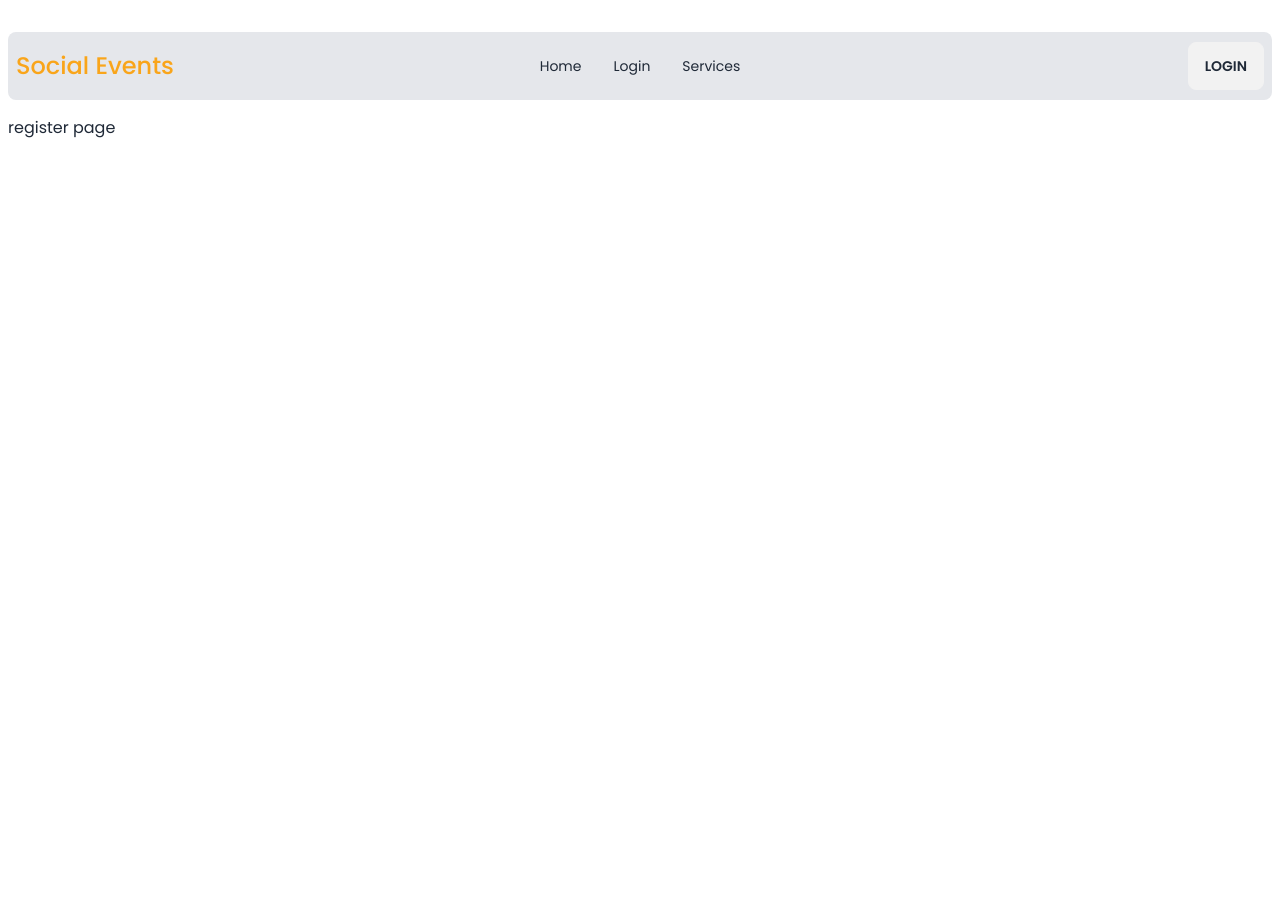
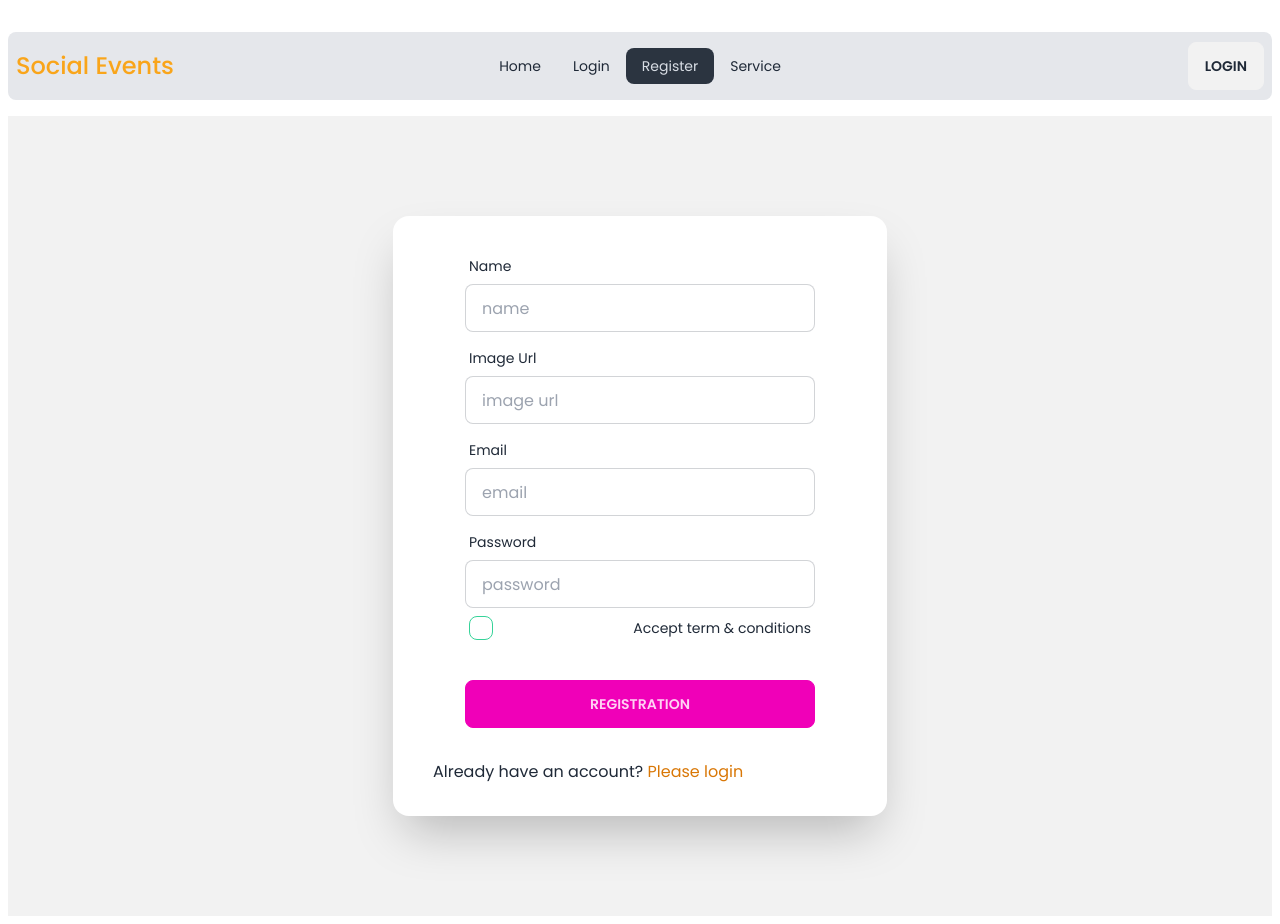
Before and after one commit to zahurul-islam803/event-management, a React (Vite) app: page /register in a window 1280 px wide. Before the commit the page ends 800 px from the top, so only its background shows below. Built offline with nearby package versions, Linux system fonts and the light colour scheme; no server answers.

Commit message:
implement registration page and shown the user name and photo in the navbar

```diff
--- a/package.json
+++ b/package.json
@@ -17,9 +17,11 @@
     "prop-types": "^15.8.1",
     "react": "^18.2.0",
     "react-dom": "^18.2.0",
+    "react-hot-toast": "^2.4.1",
     "react-icons": "^4.11.0",
     "react-router-dom": "^6.16.0",
-    "sort-by": "^1.2.0"
+    "sort-by": "^1.2.0",
+    "sweetalert2": "^11.7.32"
   },
   "devDependencies": {
     "@types/react": "^18.2.15",
--- a/src/Components/Header/Navbar.jsx
+++ b/src/Components/Header/Navbar.jsx
@@ -1,5 +1,8 @@
-import { NavLink } from "react-router-dom";
+import { useContext } from "react";
+import { Link, NavLink } from "react-router-dom";
+import { AuthContext } from "../../Provider/AuthProvider";
 const Navbar = () => {
+  const {user} = useContext(AuthContext);
   const navLinks = (
     <>
       <li>
@@ -24,12 +27,22 @@
       </li>
       <li>
         <NavLink
-          to="/services"
+          to="/register"
           className={({ isActive, isPending }) =>
             isPending ? "pending" : isActive ? "active" : ""
           }
         >
-          Services
+          Register
+        </NavLink>
+      </li>
+      <li>
+        <NavLink
+          to="/serviceCard"
+          className={({ isActive, isPending }) =>
+            isPending ? "pending" : isActive ? "active" : ""
+          }
+        >
+          Service
         </NavLink>
       </li>
     </>
@@ -68,7 +81,21 @@
         <ul className="menu menu-horizontal px-1">{navLinks}</ul>
       </div>
       <div className="navbar-end">
-        <a className="btn">Login</a>
+        {user ? (
+          <>
+            <label tabIndex={0} className="btn btn-ghost btn-circle avatar">
+              <div className="w-10 rounded-full">
+                <img src={user.photoURL} />
+              </div>
+            </label>
+            <p>{user.displayName}</p>
+            <button className="btn btn-ghost">LogOut</button>
+          </>
+        ) : (
+          <Link to={`/login`} className="btn">
+            Login
+          </Link>
+        )}
       </div>
     </div>
   );
--- a/src/Components/Route/Route.jsx
+++ b/src/Components/Route/Route.jsx
@@ -4,7 +4,6 @@
 import Home from "../../Pages/Home/Home";
 import Login from "../../Pages/Login/Login";
 import Register from "../../Pages/Register/Register";
-import Services from "../Services/Services";
 const router = createBrowserRouter([
   {
     path: '/',
@@ -24,10 +23,6 @@
         path: '/register',
         element: <Register></Register>
       },
-      {
-        path: '/services',
-        element: <Services></Services>
-      }
     ]
   }
 ]);
--- a/src/Pages/Login/Login.jsx
+++ b/src/Pages/Login/Login.jsx
@@ -1,8 +1,52 @@
+import { Link } from "react-router-dom";
 
 const Login = () => {
   return (
-    <div>
-      <h1>Login page</h1>
+    <div className="hero min-h-screen bg-base-200">
+      <div className="hero-content flex-col">
+        <div className="card flex-shrink-0 px-[40px] pb-8 shadow-2xl bg-base-100">
+          <form className="card-body">
+            <div className="form-control">
+              <label className="label">
+                <span className="label-text">Email</span>
+              </label>
+              <input
+                type="email"
+                placeholder="email"
+                name="email"
+                className="input input-bordered"
+                required
+              />
+            </div>
+            <div className="form-control">
+              <label className="label">
+                <span className="label-text">Password</span>
+              </label>
+              <input
+                type="password"
+                placeholder="password"
+                name="password"
+                className="input input-bordered"
+                required
+              />
+              <label className="label">
+                <a href="#" className="label-text-alt link link-hover">
+                  Forgot password?
+                </a>
+              </label>
+            </div>
+            <div className="form-control mt-6">
+              <button className="btn btn-secondary">Login</button>
+            </div>
+          </form>
+          <p>
+            New here this website?{" "}
+            <Link to={`/register`} className="text-red-600">
+              Please Register
+            </Link>
+          </p>
+        </div>
+      </div>
     </div>
   );
 };
--- a/src/Pages/Register/Register.jsx
+++ b/src/Pages/Register/Register.jsx
@@ -1,8 +1,123 @@
+import { useContext } from "react";
+import { Link, useNavigate } from "react-router-dom";
+import { AuthContext } from "../../Provider/AuthProvider";
+import toast, { Toaster } from "react-hot-toast";
+import Swal from "sweetalert2";
 
 const Register = () => {
+  const { createUser, handleUpdateProfile } = useContext(AuthContext);
+  const navigate = useNavigate();
+  const handleRegister = (e) =>{
+    e.preventDefault();
+    const name = e.target.name.value;
+    const img = e.target.img.value;
+    const email = e.target.email.value;
+    const password = e.target.password.value;
+
+     if (
+       !/^(?=.*[A-Z])(?=.*[!@#$%^&*()_+{}[\]:;<>,.?~\\-]).{6,}$/.test(password)
+     ) {
+       toast.error(
+         "password at least 6 character and mix with capital letter and special character"
+       );
+       return;
+     }
+
+    // registration
+    createUser(email, password)
+    .then(() =>{
+      handleUpdateProfile(name, img).then(() => {
+        Swal.fire({
+          position: "top-end",
+          icon: "success",
+          title: "Registration successfully",
+          showConfirmButton: false,
+          timer: 1500,
+        });
+        navigate("/");
+      });
+    })
+    e.target.reset()
+    .catch(err =>{
+      toast.error(err.message);
+    })
+  }
   return (
-    <div>
-      <h1>register page</h1>
+    <div className="hero min-h-screen bg-base-200">
+      <div className="hero-content flex-col">
+        <div className="card flex-shrink-0 px-[40px] pb-8 shadow-2xl bg-base-100">
+          <form onSubmit={handleRegister} className="card-body">
+            <div className="form-control">
+              <label className="label">
+                <span className="label-text">Name</span>
+              </label>
+              <input
+                type="name"
+                placeholder="name"
+                name="name"
+                className="input input-bordered"
+                required
+              />
+            </div>
+            <div className="form-control">
+              <label className="label">
+                <span className="label-text">Image Url</span>
+              </label>
+              <input
+                type="text"
+                name="img"
+                placeholder="image url"
+                className="input input-bordered"
+              />
+            </div>
+            <div className="form-control">
+              <label className="label">
+                <span className="label-text">Email</span>
+              </label>
+              <input
+                type="email"
+                placeholder="email"
+                name="email"
+                className="input input-bordered"
+                required
+              />
+            </div>
+            <div className="form-control">
+              <label className="label">
+                <span className="label-text">Password</span>
+              </label>
+              <input
+                type="password"
+                placeholder="password"
+                name="password"
+                className="input input-bordered"
+                required
+              />
+              <div className="form-control">
+                <label className="cursor-pointer label">
+                  <input
+                    type="checkbox"
+                    className="checkbox checkbox-success"
+                  />
+                  <span className="label-text">Accept term & conditions</span>
+                </label>
+              </div>
+            </div>
+            <div className="form-control mt-6">
+              <button type="submit" className="btn btn-secondary">
+                Registration
+              </button>
+            </div>
+          </form>
+          <p>
+            Already have an account?{" "}
+            <Link to={`/login`} className="text-amber-600">
+              Please login
+            </Link>
+          </p>
+          <Toaster />
+        </div>
+      </div>
     </div>
   );
 };
--- /dev/null
+++ b/src/Provider/AuthProvider.jsx
@@ -0,0 +1,47 @@
+import PropTypes from "prop-types";
+import { getAuth, createUserWithEmailAndPassword, updateProfile, onAuthStateChanged } from "firebase/auth";
+import app from "../../src/FirebaseConfig/Firebase.config";
+import { createContext, useEffect, useState } from "react";
+export const AuthContext = createContext(null);
+const auth = getAuth(app);
+
+const AuthProvider = ({ children }) => {
+const [user, setUser] = useState(null);
+const [loading, setLoading] = useState(true);
+
+const createUser = (email, password) =>{
+  setLoading(true);
+  return createUserWithEmailAndPassword(auth, email, password);
+}
+// update profile
+const handleUpdateProfile = (name, img) => {
+  return updateProfile(auth.currentUser,{
+    displayName: name, photoURL: img
+  })
+}
+
+useEffect(()=>{
+  const unSubscribe = onAuthStateChanged(auth, currentUser =>{
+    setUser(currentUser);
+  })
+  return () =>{
+    unSubscribe();
+  }
+},[])
+
+
+  const authInfo = {
+    user,
+    loading,
+    createUser,
+    handleUpdateProfile,
+  };
+  return (
+    <AuthContext.Provider value={authInfo}>{children}</AuthContext.Provider>
+  );
+};
+
+AuthProvider.propTypes = {
+  children: PropTypes.node,
+};
+export default AuthProvider;
--- a/src/main.jsx
+++ b/src/main.jsx
@@ -3,9 +3,12 @@
 import ReactDOM from "react-dom/client";
 import "./index.css";
 import router from "./Components/Route/Route";
+import AuthProvider from "./Provider/AuthProvider";
 
 ReactDOM.createRoot(document.getElementById("root")).render(
   <React.StrictMode>
-    <RouterProvider router={router} />
+    <AuthProvider>
+      <RouterProvider router={router} />
+    </AuthProvider>
   </React.StrictMode>
 );
```
Also changed, not shown: 1 other file (tests, documents, lock files or other folders).
